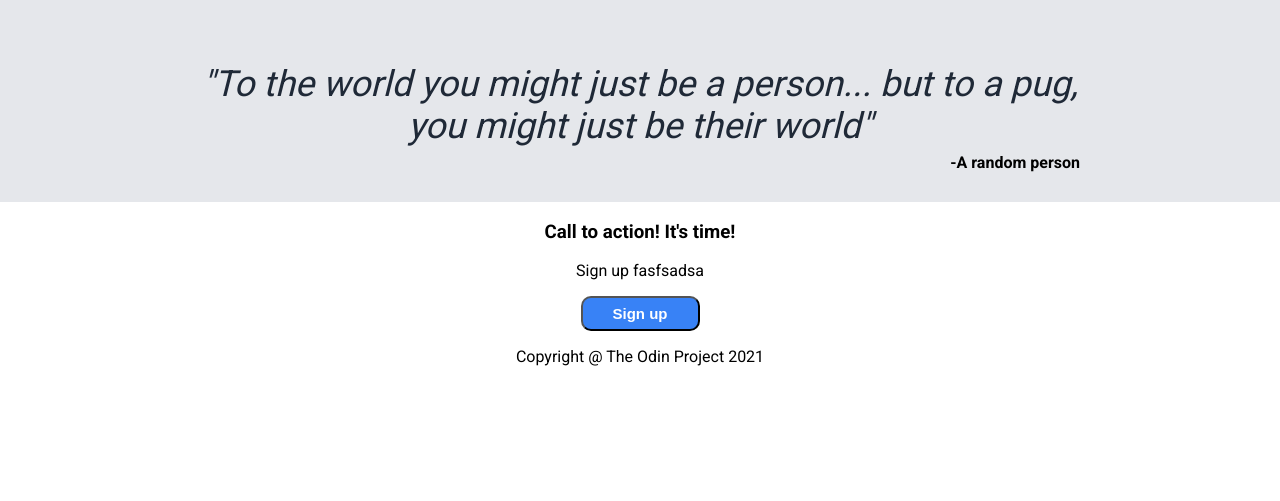
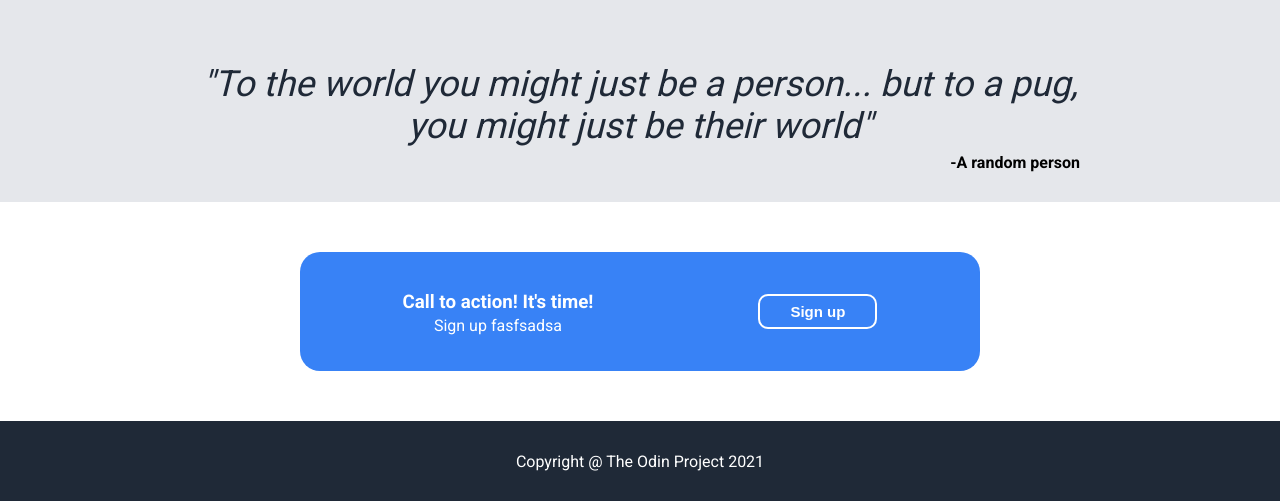
Before and after one commit to dmarcu1804/first-website, a plain HTML site: page index.html in a window 1280 px wide. Shown: the part 764-1265 px from the top of the page. Before the commit the page ends 1146 px from the top, so only its background shows below. Drawn offline with Linux system fonts and the light colour scheme.

Commit message:
Added Last section and footer to CSS - also added more classes to HTML

```diff
--- a/index.html
+++ b/index.html
@@ -99,9 +99,11 @@
       </div>
 
       <div class="last-section">
-        <div class="action">
+        <div class="action-left">
           <h3>Call to action! It's time!</h3>
           <p>Sign up fasfsadsa</p>
+        </div>
+        <div class="action-right">
           <button>Sign up</button>
         </div>
       </div>
--- a/styles.css
+++ b/styles.css
@@ -140,3 +140,45 @@ button{
     text-align:right;
 
 }
+
+/* last section */
+.last-section{
+    display:flex;
+    background-color:#3882F6;
+    margin:50px 300px;
+    padding:20px 20px;
+    border-radius:20px;
+    justify-content: space-around;
+    align-items: center;
+    color:white;
+    flex:1;
+}
+
+.action-left{
+    display:flex;
+    flex-direction: column;
+    text-align:left;
+    align-items: center;
+}
+
+.action-left p{
+    margin-top:-15px;
+}
+
+.action-right{
+    display:flex;
+}
+
+.action-right button{
+    border: 2px solid white;
+}
+
+/* footer */
+.footer{
+    background-color:#1F2937;
+    color:white;
+    height:80px;
+    display:flex;
+    justify-content: center;
+    align-items: center;
+}
```
